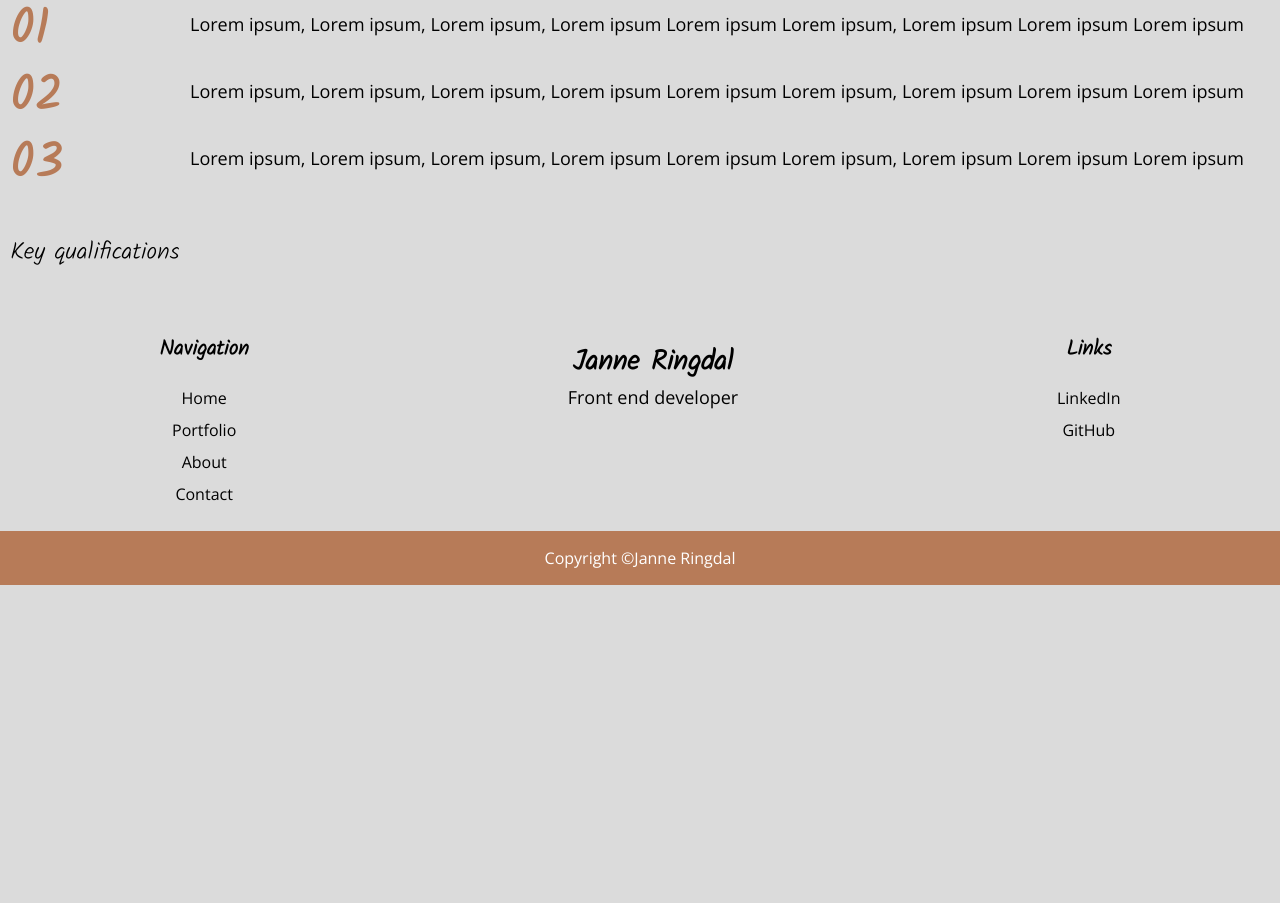
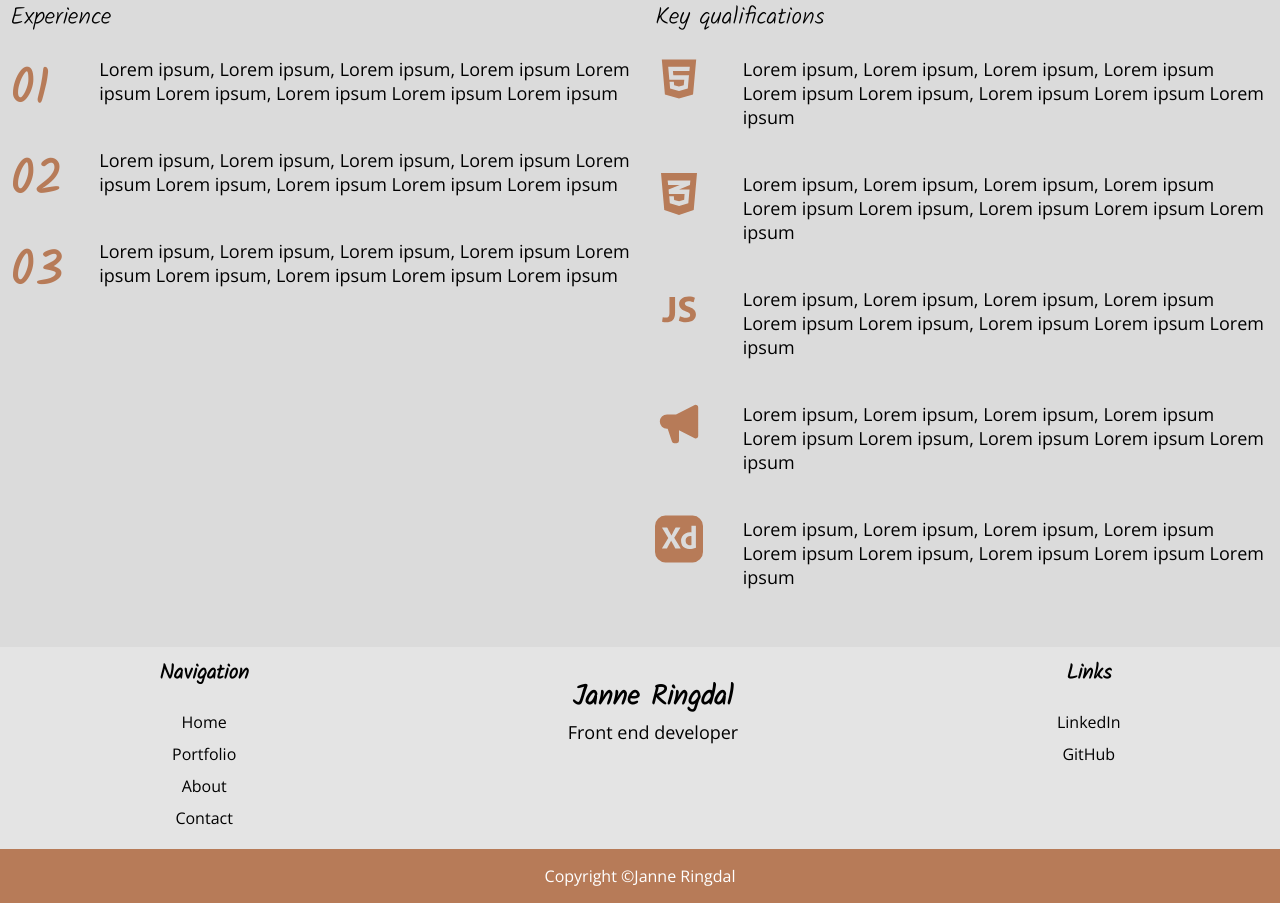
Before and after one commit to Janne-R/portfolio2, a React (Create React App) app: page /about in a window 1280 px wide. Shown: the part 1840-2743 px from the top of the page. Before the commit the page ends 2425 px from the top, so only its background shows below. Built offline with nearby package versions, Linux system fonts and the light colour scheme.

Commit message:
about me page done

```diff
--- a/src/components/AboutMeIntro.js
+++ b/src/components/AboutMeIntro.js
@@ -23,6 +23,7 @@ width: 45%;
 `;
 
 const Container = styled.div`
+
 @media ${({ theme }) => theme.devices.tabletS} {
   display: flex;
   justify-content: space-between;
@@ -41,10 +42,12 @@ width: 45%;
 
 const DivALinks = styled.div`
 display: flex;
-justify-content: space-between;
+justify-content: space-around;
+margin-top: 40px;
 
 @media ${({ theme }) => theme.devices.tabletS} {
   justify-content: flex-end;
+
 }
 
 @media ${({ theme }) => theme.devices.laptopS} {
--- a/src/components/Education.js
+++ b/src/components/Education.js
@@ -6,6 +6,7 @@ import ImageWithShadow from "../components/BackgroundImageWithShadow";
 
 const Container = styled.div`
   background-color: ${({ theme }) => theme.colors.secondaryBackgroundColor};
+  padding-bottom: 25px;
 
 @media ${({ theme }) => theme.devices.laptopS} {
   margin-top: 125px;
@@ -23,6 +24,10 @@ const Image = styled(ImageWithShadow)`
   width: 80%;
   height: 460px;
   margin-top: -30px;
+}
+
+@media ${({ theme }) => theme.devices.laptopS} {
+  width: 60%;
 }
 `;
 
--- a/src/components/ExperienceAndKeyQualifications.js
+++ b/src/components/ExperienceAndKeyQualifications.js
@@ -2,14 +2,27 @@ import styled from "styled-components";
 import { HandWrittenH2 } from "./Handwritten";
 import BlockContainer from "./BlockContainer";
 import NumbersGrid from "./NumbersGrid";
+import { AiFillHtml5 } from "react-icons/ai";
+import { FaCss3Alt } from "react-icons/fa";
+import { DiJavascript1 } from "react-icons/di";
+import { SiAdobexd } from "react-icons/si";
+import { HiSpeakerphone } from "react-icons/hi";
 
 const H2 = styled(HandWrittenH2)`
 text-align: start;
 `;
 
+const Flex = styled.div`
+@media ${({ theme }) => theme.devices.tabletS} {
+display: flex;
+}
+
+`;
 
 const Experience = () => {
   return (
+    <>
+      <Flex>
         <BlockContainer>
           <H2>Experience</H2>
           <NumbersGrid number="01" p="Lorem ipsum, Lorem ipsum, Lorem ipsum,
@@ -21,8 +34,30 @@ const Experience = () => {
           <NumbersGrid number="03" p="Lorem ipsum, Lorem ipsum, Lorem ipsum,
           Lorem ipsum Lorem ipsum Lorem ipsum,
           Lorem ipsum Lorem ipsum Lorem ipsum  "/>
+        </BlockContainer>
+        <div>
+          <BlockContainer>
             <H2>Key qualifications</H2>
+            <NumbersGrid number=<AiFillHtml5 /> p=" Lorem ipsum, Lorem ipsum, Lorem ipsum,
+            Lorem ipsum Lorem ipsum Lorem ipsum,
+          Lorem ipsum Lorem ipsum Lorem ipsum  "/>
+            <NumbersGrid number=<FaCss3Alt /> p=" Lorem ipsum, Lorem ipsum, Lorem ipsum,
+            Lorem ipsum Lorem ipsum Lorem ipsum,
+          Lorem ipsum Lorem ipsum Lorem ipsum  "/>
+            <NumbersGrid number=<DiJavascript1 /> p=" Lorem ipsum, Lorem ipsum, Lorem ipsum,
+            Lorem ipsum Lorem ipsum Lorem ipsum,
+          Lorem ipsum Lorem ipsum Lorem ipsum  "/>
+            <NumbersGrid number=<HiSpeakerphone /> p=" Lorem ipsum, Lorem ipsum, Lorem ipsum,
+            Lorem ipsum Lorem ipsum Lorem ipsum,
+          Lorem ipsum Lorem ipsum Lorem ipsum  "/>
+            <NumbersGrid number=<SiAdobexd /> p=" Lorem ipsum, Lorem ipsum, Lorem ipsum,
+            Lorem ipsum Lorem ipsum Lorem ipsum,
+          Lorem ipsum Lorem ipsum Lorem ipsum  "/>
           </BlockContainer>
+        </div>
+      </Flex>
+    </>
+
   );
 };
 
--- a/src/components/Footer.js
+++ b/src/components/Footer.js
@@ -2,7 +2,13 @@ import styled from "styled-components";
 import { NavLink } from "react-router-dom";
 import { HandWrittenH3, HandWrittenP } from "./Handwritten";
 
+const Div = styled.div`
+background-color: #E4E4E4;
+`;
+
 const Ul = styled.ul`
+margin: 0;
+padding-bottom: 10px;
 text-align: center;
 list-style-type: none;
 padding-left: 0;
@@ -24,6 +30,8 @@ a{
 
 const Title = styled(HandWrittenH3)`
 font-weight: bolder;
+margin-top:0;
+padding-top: 10px;
 `;
 
 const Name = styled(HandWrittenP)`
@@ -55,6 +63,7 @@ const TabletDiv = styled.div`
 const Footer = () => {
   return (
     <>
+      <Div>
         <Ul>
           <div>
             <Title>Navigation</Title>
@@ -93,6 +102,7 @@ const Footer = () => {
             </li>
           </div>
         </Ul>
+      </Div>
       <CopyRight>Copyright ©Janne Ringdal</CopyRight>
     </>
   );
--- a/src/components/GitHub.js
+++ b/src/components/GitHub.js
@@ -6,6 +6,7 @@ const Div = styled.div`
 background-color: ${({ theme }) => theme.colors.dark};
 color: ${({ theme }) => theme.colors.light};
 text-align: center;
+display: inline-block;
 `;
 
 const H2 = styled.h2`
--- a/src/components/Numbers.js
+++ b/src/components/Numbers.js
@@ -1,7 +1,7 @@
 import styled from "styled-components";
 
 const Numbers = styled.p`
-  margin: -20px 0;
+  margin: -5px 0;
   font-family: 'Kalam', cursive;
   font-size: xxx-large;
   font-weight: bolder;
```
Lines whose indentation alone changed are shown as unchanged.
